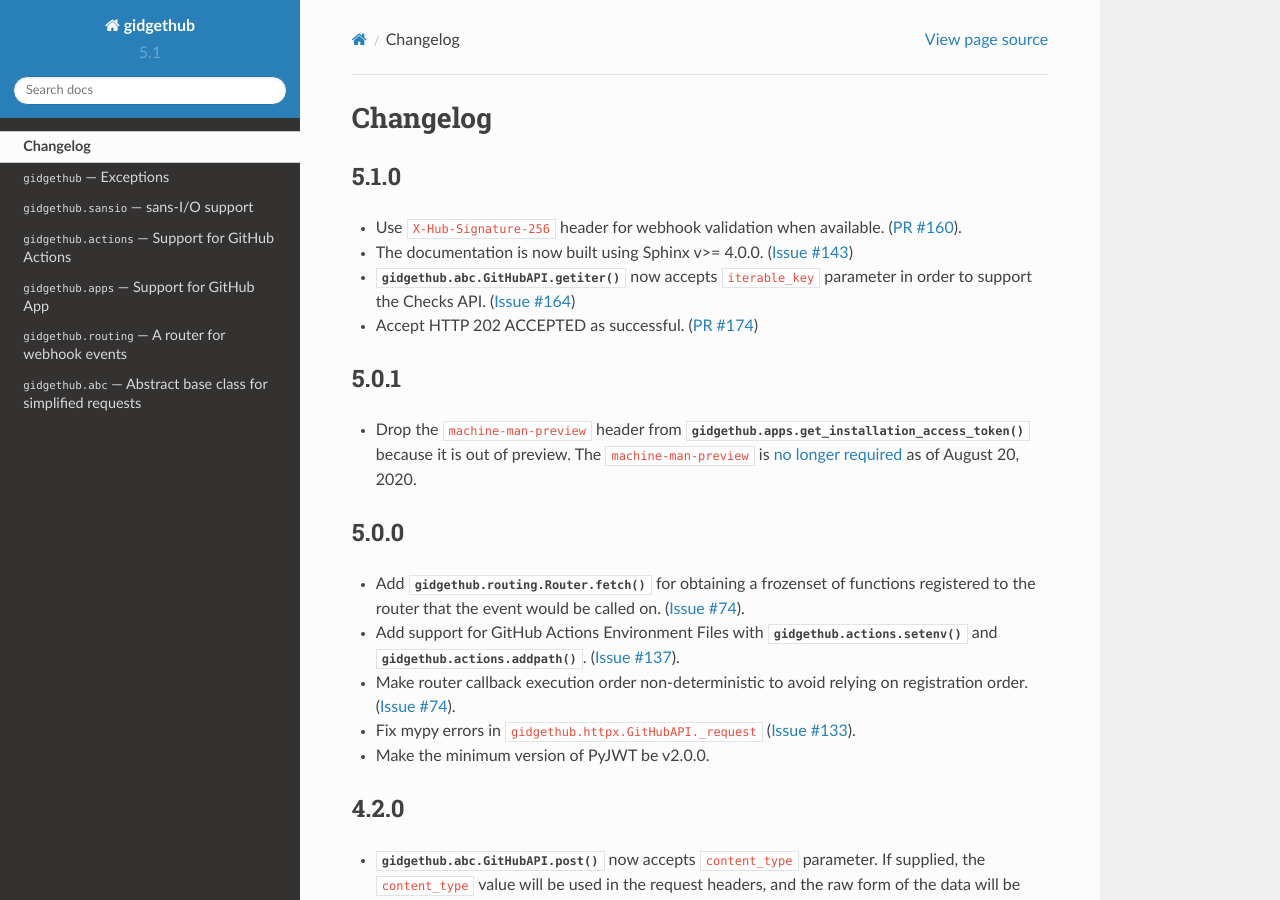
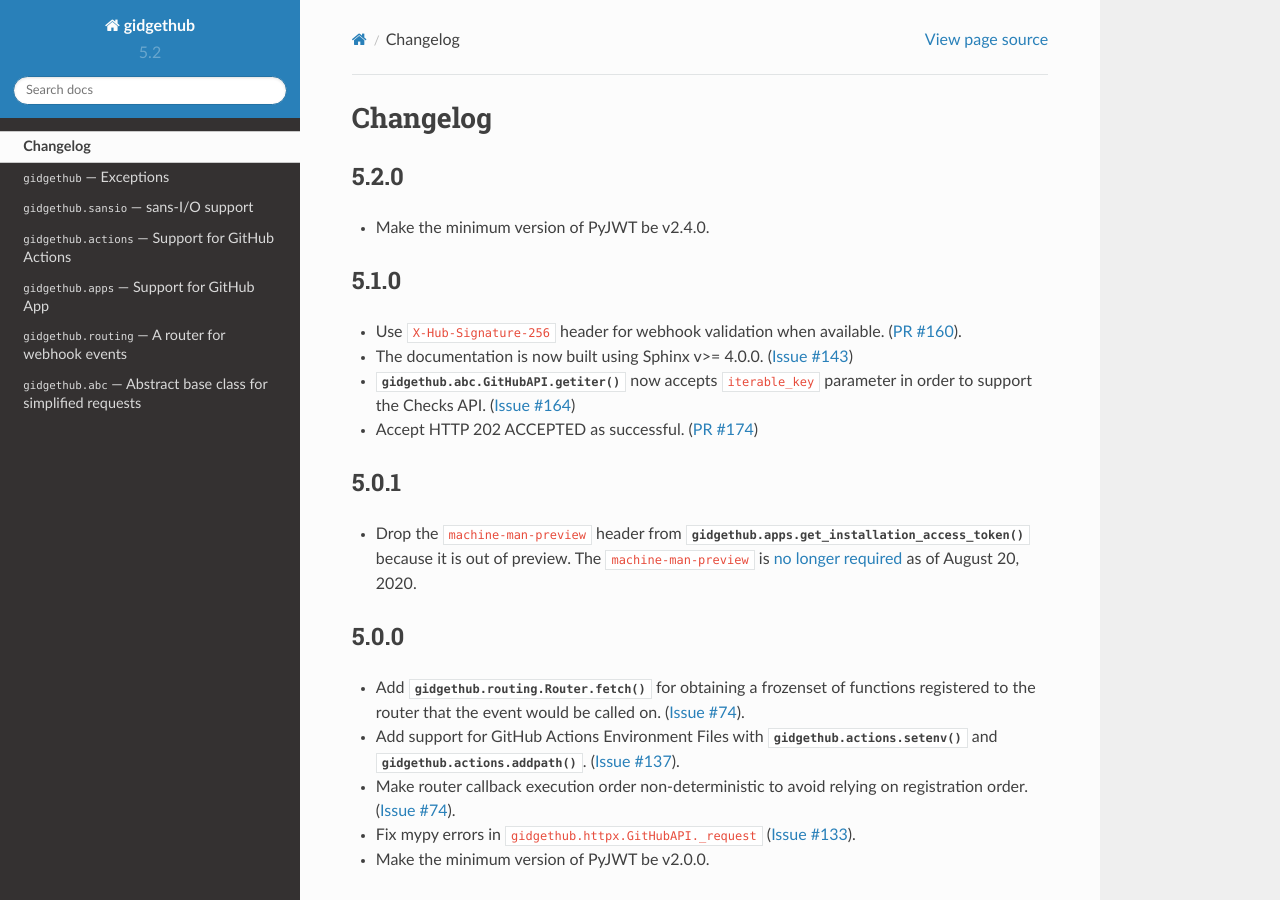
Before and after one commit to gidgethub/gidgethub, a Sphinx documentation site: the page built from docs/changelog.rst, in a window 1280 px wide and 900 px high. Built offline with Sphinx 7.4.7 and the Read the Docs theme 2.0.0, drawn with Linux system fonts in a browser that asks for light colours; pages that are not in the unit, such as notebooks, are missing from menus.

Commit message:
v5.2.0: Add changelog entry and update the version (#180)
* v5.2.0: Add changelog entry and update the version

* Set Sphinx language setting to "en", to make it compatible with Sphinx v5

```diff
--- a/docs/changelog.rst
+++ b/docs/changelog.rst
@@ -1,5 +1,10 @@
 Changelog
 =========
+
+5.2.0
+-----
+
+- Make the minimum version of PyJWT be v2.4.0.
 
 5.1.0
 -----
--- a/docs/conf.py
+++ b/docs/conf.py
@@ -77,7 +77,7 @@
 #
 # This is also used if you do content translation via gettext catalogs.
 # Usually you set "language" from the command line for these cases.
-language = None
+language = "en"
 
 # List of patterns, relative to source directory, that match files and
 # directories to ignore when looking for source files.
--- a/gidgethub/__init__.py
+++ b/gidgethub/__init__.py
@@ -1,5 +1,5 @@
 """An async GitHub API library"""
-__version__ = "5.1.0"
+__version__ = "5.2.0"
 
 import http
 from typing import Any, Optional
```
